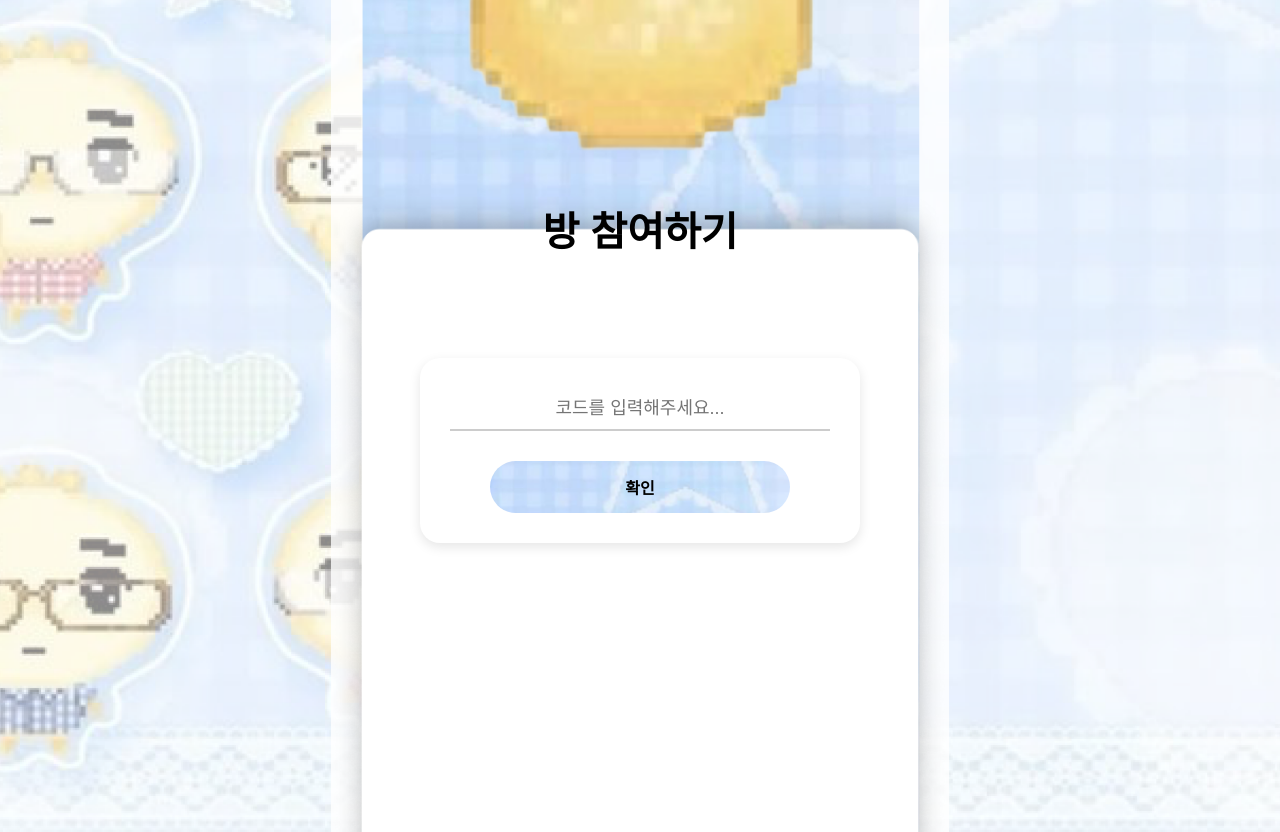
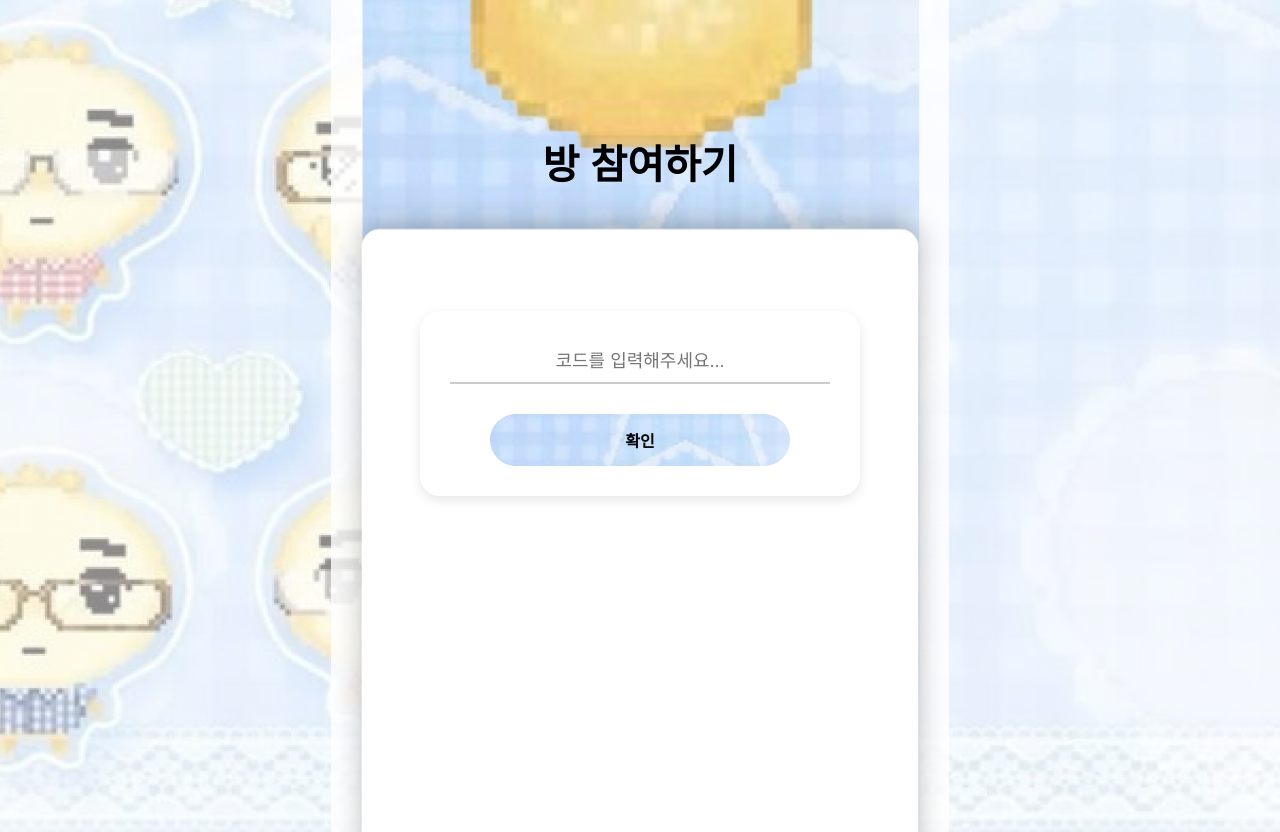
Before and after one commit to HJiyeong/manitto_front, a React (Create React App) app: page /roomcode in a window 1280 px wide. Built offline with nearby package versions, Linux system fonts and the light colour scheme; sample sign-in values are in the browser's storage; a web font is replaced by a local one.

Commit message:
룸코드 레이아웃 수정

```diff
--- a/src/screens/RoomCodePage.js
+++ b/src/screens/RoomCodePage.js
@@ -40,7 +40,6 @@ const RoomCodePage = () => {
           display: "flex",
           flexDirection: "column",
           alignItems: "center",
-          padding: "20px",
           boxSizing: "border-box",
         }}
       >
@@ -49,8 +48,8 @@ const RoomCodePage = () => {
           style={{
             fontSize: "40px",
             fontWeight: "bold",
-            marginTop: "30%",
-            marginBottom: "100px",
+            marginTop: "20%",
+            marginBottom: "120px",
             textAlign: "center",
           }}
         >
```
